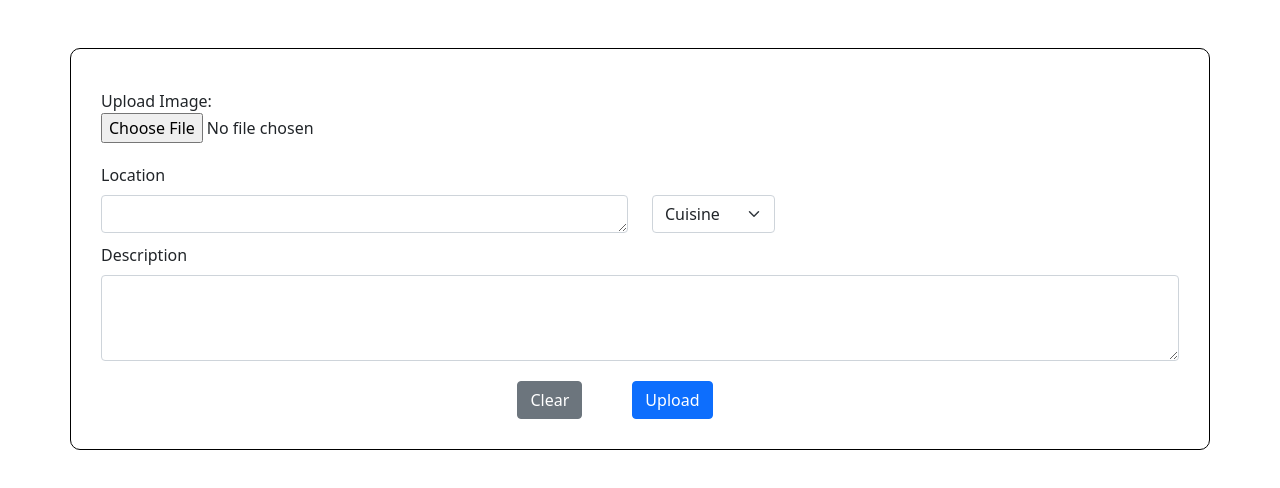
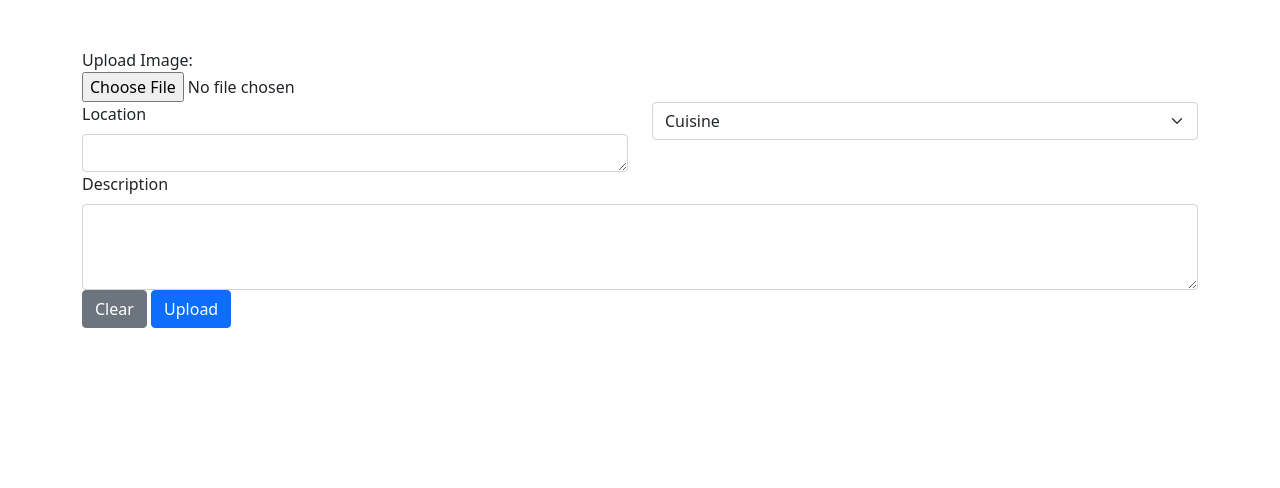
Before and after one commit to Davidcyl/Ketchup_Project, a plain HTML site: page post_form.html in a window 1280 px wide. Drawn offline with nearby package versions, Linux system fonts and the light colour scheme.

Commit message:
updated style.css

```diff
--- a/css/index.css
+++ b/css/index.css
@@ -1,47 +1,3 @@
-* {
-  box-sizing: border-box;
-}
-
-/* Common CSS Style */
-h1 {
-  font-size: 30px;
-}
-h2 {
-  font-size: 28px;
-}
-h3 {
-  font-size: 26px;
-}
-h4 {
-  font-size: 24px;
-}
-h5 {
-  font-size: 22px;
-}
-
-h1,
-h2,
-h3,
-h4,
-h5 {
-  font-weight: bold;
-  padding: 15px;
-}
-
-.btn:hover {
-  background: #345351;
-  color: #e3caab;
-}
-
-/* Section 1 */
-.navbar-nav {
-  margin: auto;
-}
-
-.nav-item {
-  padding-right: 70px;
-}
-
 .section1 {
   display: flex;
   flex-direction: column;
@@ -146,34 +102,6 @@ h5 {
   margin: auto;
 }
 
-/* Footer */
-footer {
-  width: 100%;
-  height: 3.5rem;
-  display: flex;
-  flex-direction: column;
-  align-items: center;
-  justify-content: center;
-}
-
-.socialIconBox {
-  display: flex;
-  justify-content: space-evenly;
-  align-items: center;
-  width: 10rem;
-  height: 100%;
-}
-
-.socialIconBox > img {
-  height: 100%;
-  width: auto;
-}
-
-.copyrightBox {
-  font-size: 0.75rem;
-  padding-bottom: 0.3rem;
-}
-
 @media screen and (max-width: 720px) {
   .section4,
   .section3 form {
--- a/css/styles.css
+++ b/css/styles.css
@@ -1,24 +1,71 @@
-.formContainer {
-    border: 1px solid black;
-    padding: 30px;
-    border-radius: 10px;
+* {
+  box-sizing: border-box;
 }
 
-.formContainer div {
-    padding-top: 10px;
+/* Common CSS Style */
+h1 {
+  font-size: 30px;
+}
+h2 {
+  font-size: 28px;
+}
+h3 {
+  font-size: 26px;
+}
+h4 {
+  font-size: 24px;
+}
+h5 {
+  font-size: 22px;
 }
 
-#cuisineBox {
-    margin-top: 32px;
-    width: auto;
+h1,
+h2,
+h3,
+h4,
+h5 {
+  font-weight: bold;
+  padding: 15px;
 }
 
-.formbuttonGroup {
-    display: flex;
-    justify-content: center;
+.btn:hover {
+  background: #345351;
+  color: #e3caab;
 }
 
-.formbuttonGroup > button {
-    margin-top: 10px;
-    margin-right: 50px;
+/* Section 1 */
+.navbar-nav {
+  margin: auto;
 }
+
+.nav-item {
+  padding-right: 70px;
+}
+
+/* Footer */
+footer {
+  width: 100%;
+  height: 3.5rem;
+  display: flex;
+  flex-direction: column;
+  align-items: center;
+  justify-content: center;
+}
+
+.socialIconBox {
+  display: flex;
+  justify-content: space-evenly;
+  align-items: center;
+  width: 10rem;
+  height: 100%;
+}
+
+.socialIconBox > img {
+  height: 100%;
+  width: auto;
+}
+
+.copyrightBox {
+  font-size: 0.75rem;
+  padding-bottom: 0.3rem;
+}
```
Also changed, not shown: index.html (+1 -0 lines).
